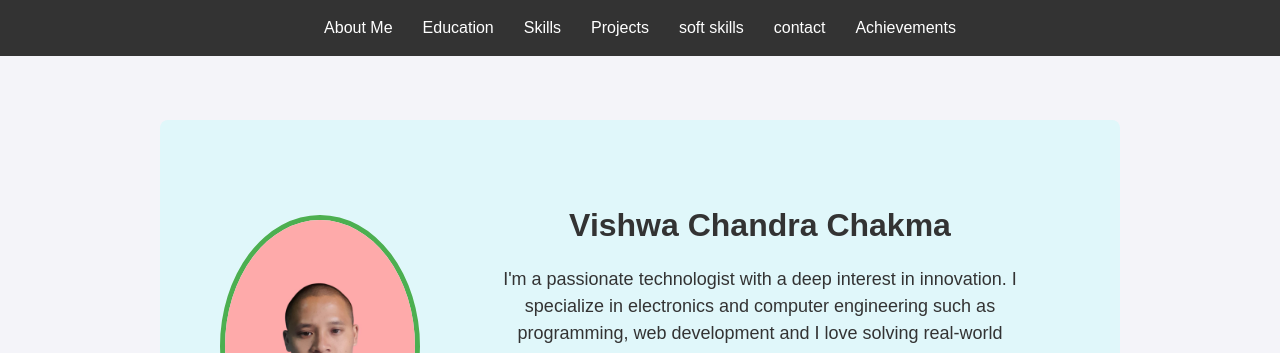
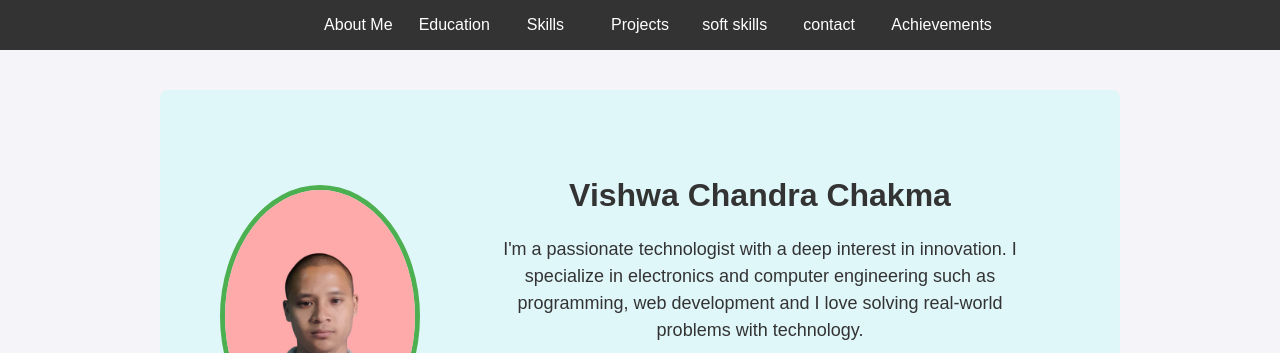
Before and after one commit to vishwa555121/resume, a plain HTML site: page index.html in a window 1280 px wide. Shown: the top 353 px of the page. Drawn offline with Linux system fonts and the light colour scheme; a script that the page names is missing.

Commit message:
Update styleprof.css

```diff
--- a/styleprof.css
+++ b/styleprof.css
@@ -1,4 +1,3 @@
-
 /* Basic Reset */
 * {
     margin: 0;
@@ -389,32 +388,65 @@ html, body {
   }
 
   /* Header Styles */
-  header {
+  /* Header & Fixed Navigation */
+header {
     background: #333;
     color: #fff;
-    padding: 15px 0;
+    position: fixed;
+    top: 0;
+    left: 0;
+    width: 100%;
+    height: 50px;       /* Fixed height */
+    z-index: 1000;
+    display: flex;
+    align-items: center;
+    justify-content: center;
+    overflow: hidden;   /* Hide overflow from nav */
+  }
+
+  /* Nav Menu - Force all items to share equal space */
+  .nav-menu {
+    list-style: none;
+    display: flex;
+    width: 100%;
+    margin: 0;
+    padding: 0 10px;
+  }
+
+  .nav-menu li {
+    flex: 1 1 0;      /* Grow, shrink, and equal share */
+    min-width: 0;     /* Allow items to shrink */
     text-align: center;
   }
 
-  .nav-menu {
-    list-style: none;
-    display: flex;
-    justify-content: center;
-  }
-
-  .nav-menu li {
-    margin: 0 15px;
-  }
-
   .nav-menu li a {
+    display: block;
     color: #fff;
     text-decoration: none;
     font-size: 16px;
-    transition: color 0.3s ease;
+    padding: 8px 0;
+    transition: color 0.3s ease, font-size 0.3s ease, padding 0.3s ease;
+    white-space: nowrap;
   }
 
   .nav-menu li a:hover {
     color: #4CAF50;
+  }
+
+  /* Main Content */
+  main {
+    flex: 1;
+    padding: 70px 20px 20px; /* Top padding: header height (50px) + extra 20px */
+    max-width: 1000px;
+    margin: 0 auto;
+  }
+
+  /* Media Query for Small Screens */
+  @media (max-width: 480px) {
+    .nav-menu li a {
+      font-size: 12px;  /* Reduce font size */
+      padding: 4px 0;   /* Reduce padding */
+    }
   }
 
   /* Hero Section */
```
